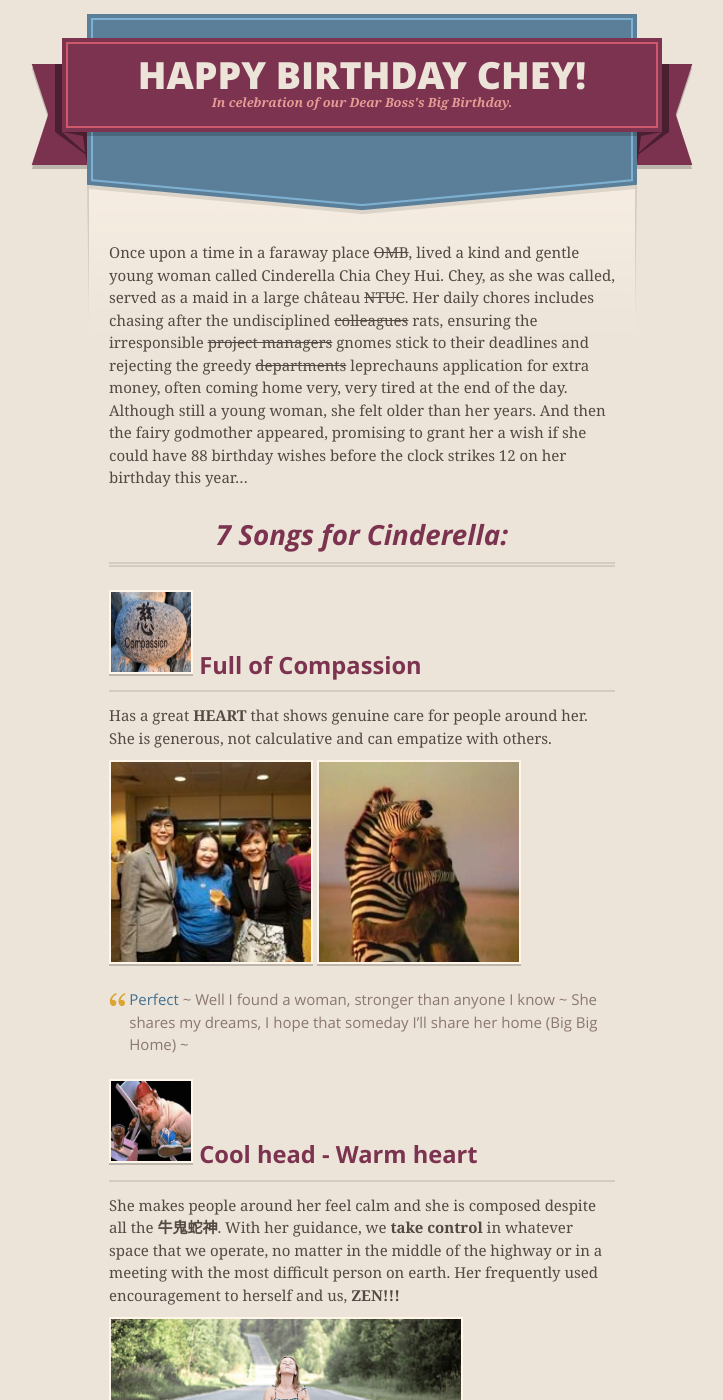
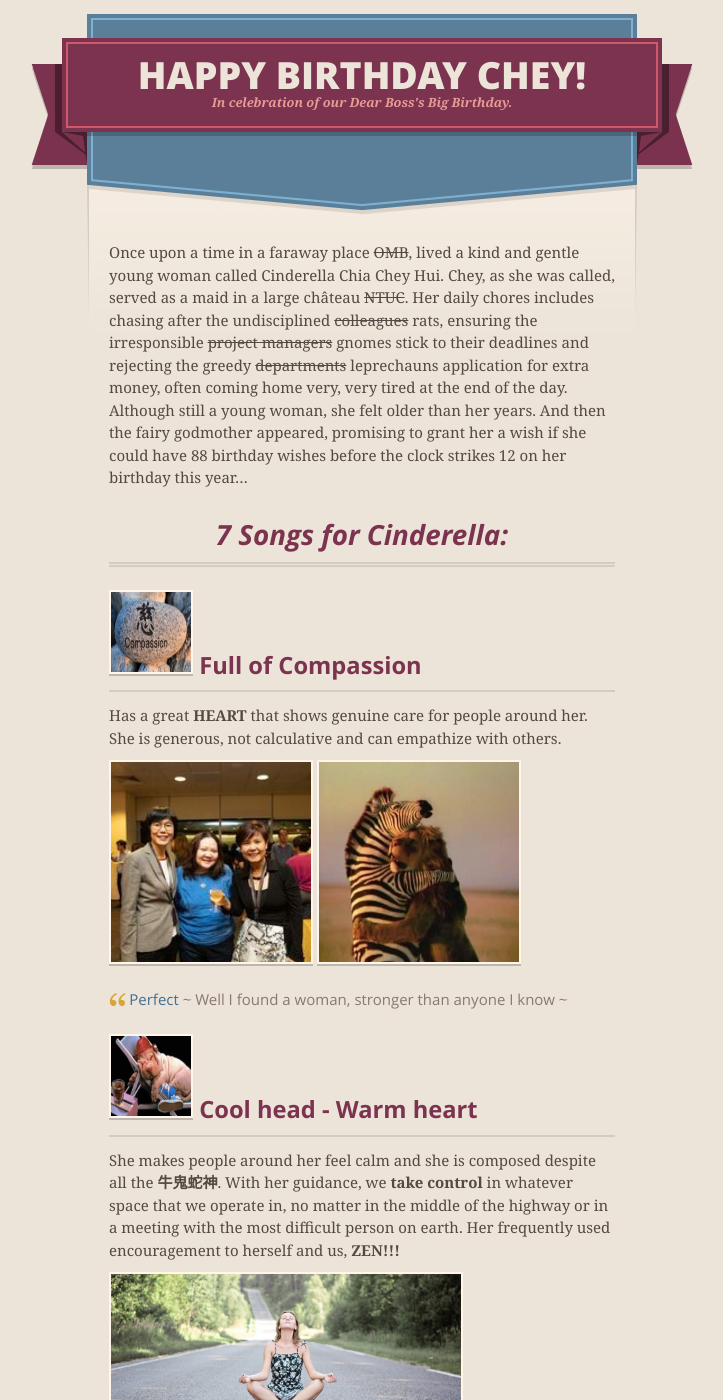
Before and after one commit to projectcinderella/projectcinderella.github.io, a Jekyll site: the page built from index.md, in a window 1280 px wide and 1400 px high. Shown: the whole window, without its empty margins (278-1001 px from the left). Built offline with Jekyll 4.4.1, drawn with Linux system fonts in a browser that asks for light colours; comment, search, counter and statistics services are not loaded.

Commit message:
Update index.md

```diff
--- a/index.md
+++ b/index.md
@@ -7,14 +7,13 @@ Once upon a time in a faraway place ~~OMB~~, lived a kind and gentle young woman
 ## 7 Songs for Cinderella:
 
 #### <img src="https://raw.githubusercontent.com/projectcinderella/projectcinderella.github.io/master/assets/images/Compassion.jpg" alt="Example" width="80" height="80"> Full of Compassion
-Has a great **HEART** that shows genuine care for people around her. She is generous, not calculative and can empatize with others.
+Has a great **HEART** that shows genuine care for people around her. She is generous, not calculative and can empathize with others.
 <p><img src="https://raw.githubusercontent.com/projectcinderella/projectcinderella.github.io/master/assets/images/friendtoall.jpeg" alt="Example" width="200" height="200">
 <img src="https://raw.githubusercontent.com/projectcinderella/projectcinderella.github.io/master/assets/images/Compassion 1.png" alt="Example" width="200" height="200"></p>
 > <a href="https://www.youtube.com/watch?v=eiDiKwbGfIY">Perfect</a> ~ Well I found a woman, stronger than anyone I know ~
-She shares my dreams, I hope that someday I'll share her home (Big Big Home) ~
 
 #### <img src="https://raw.githubusercontent.com/projectcinderella/projectcinderella.github.io/master/assets/images/Zen 1.jpg" alt="Example" width="80" height="80"> Cool head - Warm heart
-She makes people around her feel calm and she is composed despite all the **牛鬼蛇神**. With her guidance, we **take control** in whatever space that we operate, no matter in the middle of the highway or in a meeting with the most difficult person on earth. Her frequently used encouragement to herself and us, **ZEN!!!**
+She makes people around her feel calm and she is composed despite all the **牛鬼蛇神**. With her guidance, we **take control** in whatever space that we operate in, no matter in the middle of the highway or in a meeting with the most difficult person on earth. Her frequently used encouragement to herself and us, **ZEN!!!**
 <p><img src="https://raw.githubusercontent.com/projectcinderella/projectcinderella.github.io/master/assets/images/Zen 2.jpg" alt="Example" width="350" height="200"></p>
 > <b><a href="https://www.youtube.com/watch?v=Dkk9gvTmCXY">You need to Calm Down</a></b> ~ You need to calm down, you're being too loud ~ So oh-oh, oh-oh, oh-oh, oh-oh, oh-oh ~
 
```
